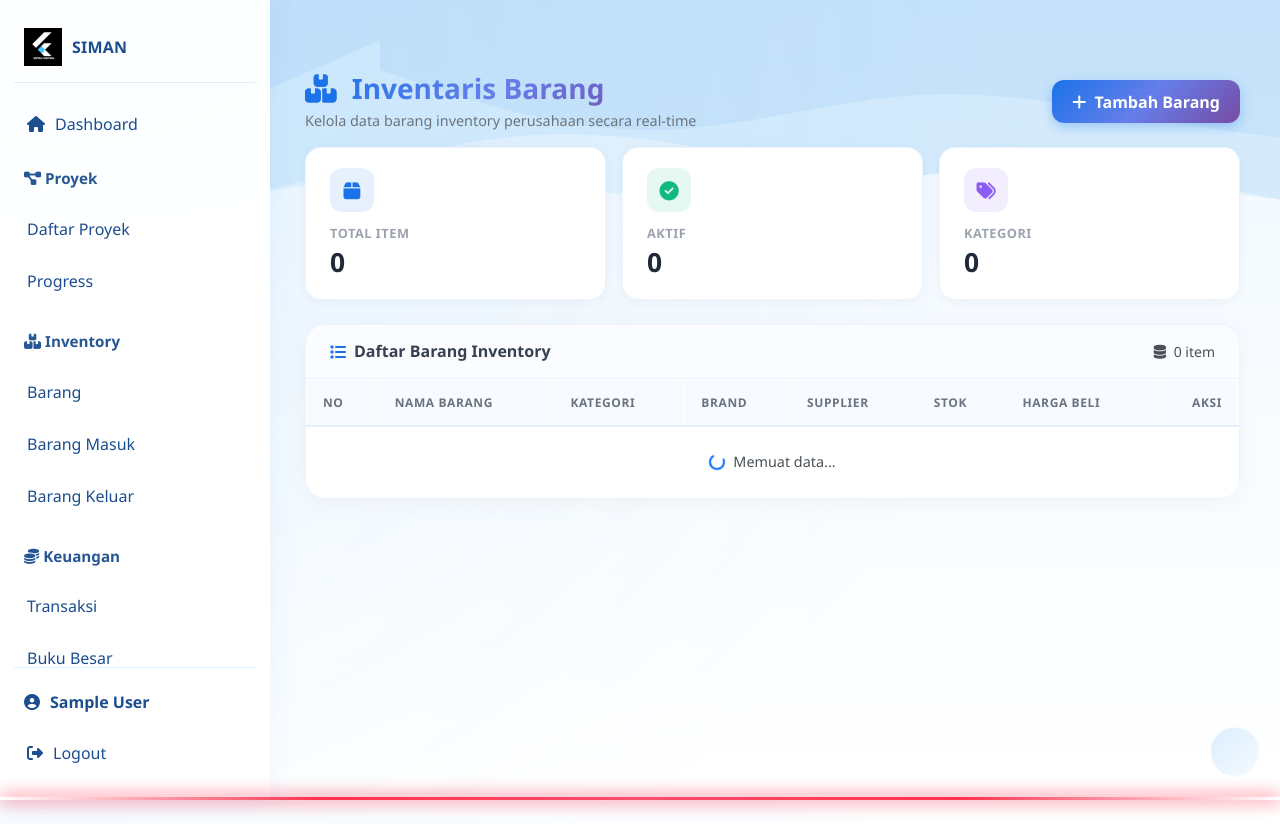
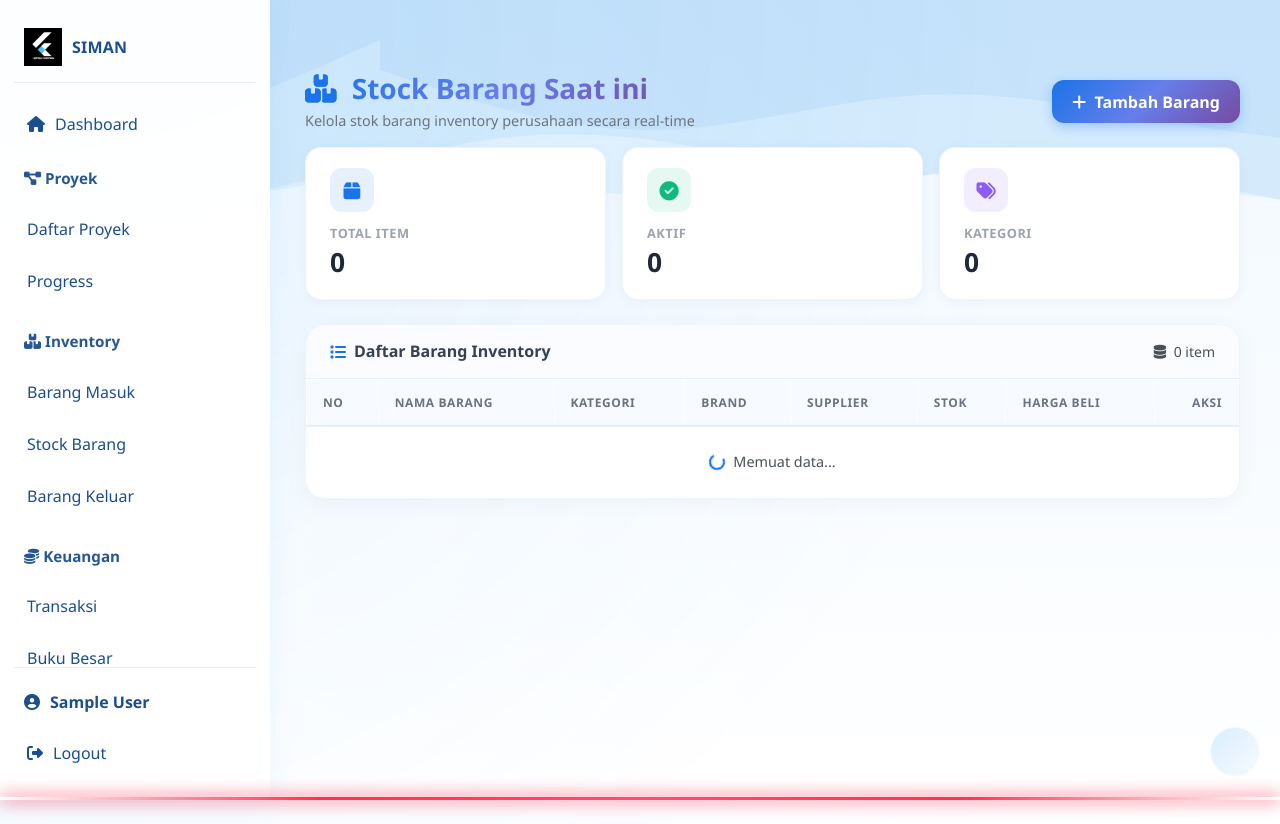
Before and after one commit to RIZASROFI/Magang-PT-Lentera, a Django app: page /inventory/items/ in a window 1280 px wide. Run offline with Django 4.2, Linux system fonts and the light colour scheme; the visitor is signed in with stand-in values (Sample User, id 1); data that the repository does not hold is empty.

Commit message:
inventory revisi

```diff
--- a/templates/base.html
+++ b/templates/base.html
@@ -632,8 +632,8 @@
 
             <div class="sidebar-section">
                 <div class="sidebar-section__label"><i class="fas fa-boxes"></i> Inventory</div>
-                <a class="sidebar-link" href="/inventory/items/">Barang</a>
                 <a class="sidebar-link" href="/inventory/stock-in/">Barang Masuk</a>
+                <a class="sidebar-link" href="/inventory/items/">Stock Barang</a>
                 <a class="sidebar-link" href="/inventory/stock-out/">Barang Keluar</a>
             </div>
 
--- a/templates/frontend/inventory/inventaris_perusahaan.html
+++ b/templates/frontend/inventory/inventaris_perusahaan.html
@@ -404,9 +404,9 @@
         <div>
             <h1 class="inv-header__title">
                 <i class="fas fa-boxes me-2" style="-webkit-text-fill-color: initial; color: #1a73e8;"></i>
-                Inventaris Barang
+                Stock Barang Saat ini
             </h1>
-            <p class="inv-header__subtitle">Kelola data barang inventory perusahaan secara real-time</p>
+            <p class="inv-header__subtitle">Kelola stok barang inventory perusahaan secara real-time</p>
         </div>
         <div class="inv-header__actions d-flex gap-2">
             <button type="button" class="btn btn-inv-primary" data-bs-toggle="modal" data-bs-target="#itemCreateModal">
```
Also changed, not shown: siman/settings.py (+3 -4 lines), 1 other file.
